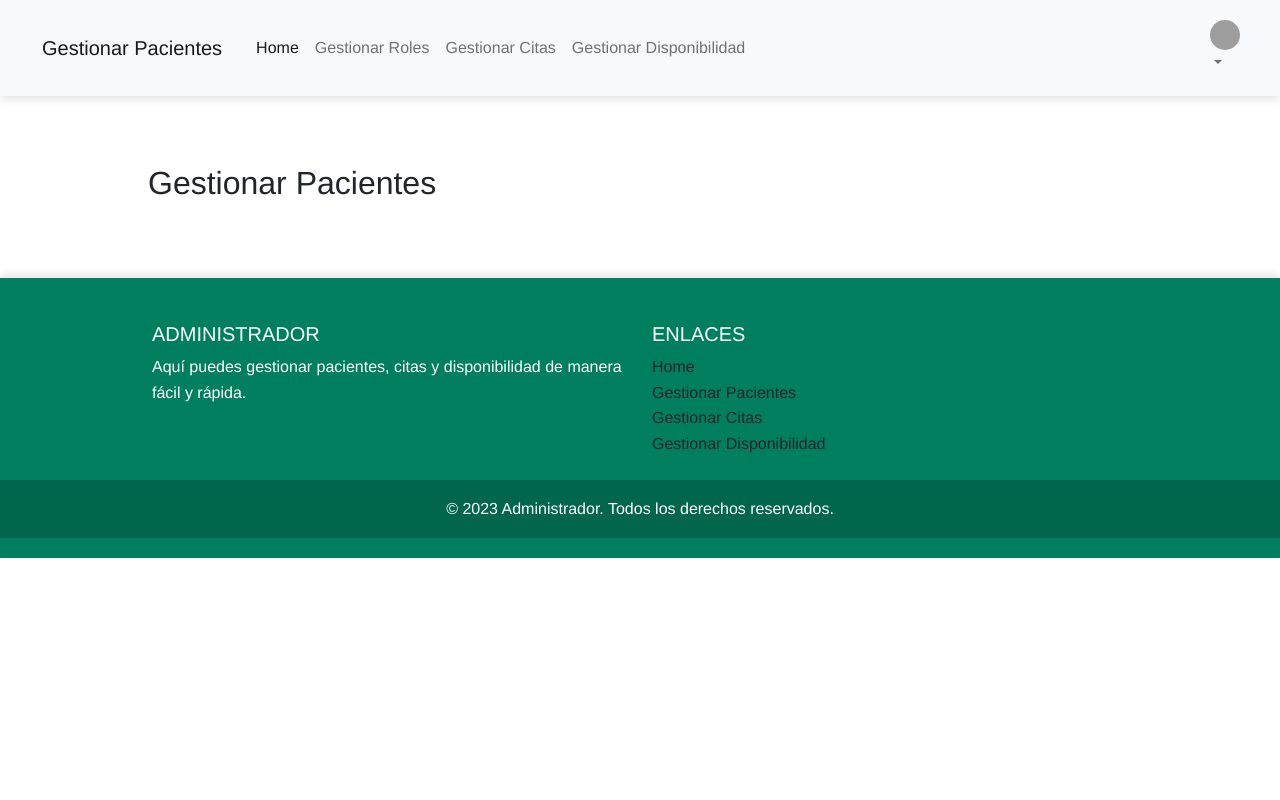
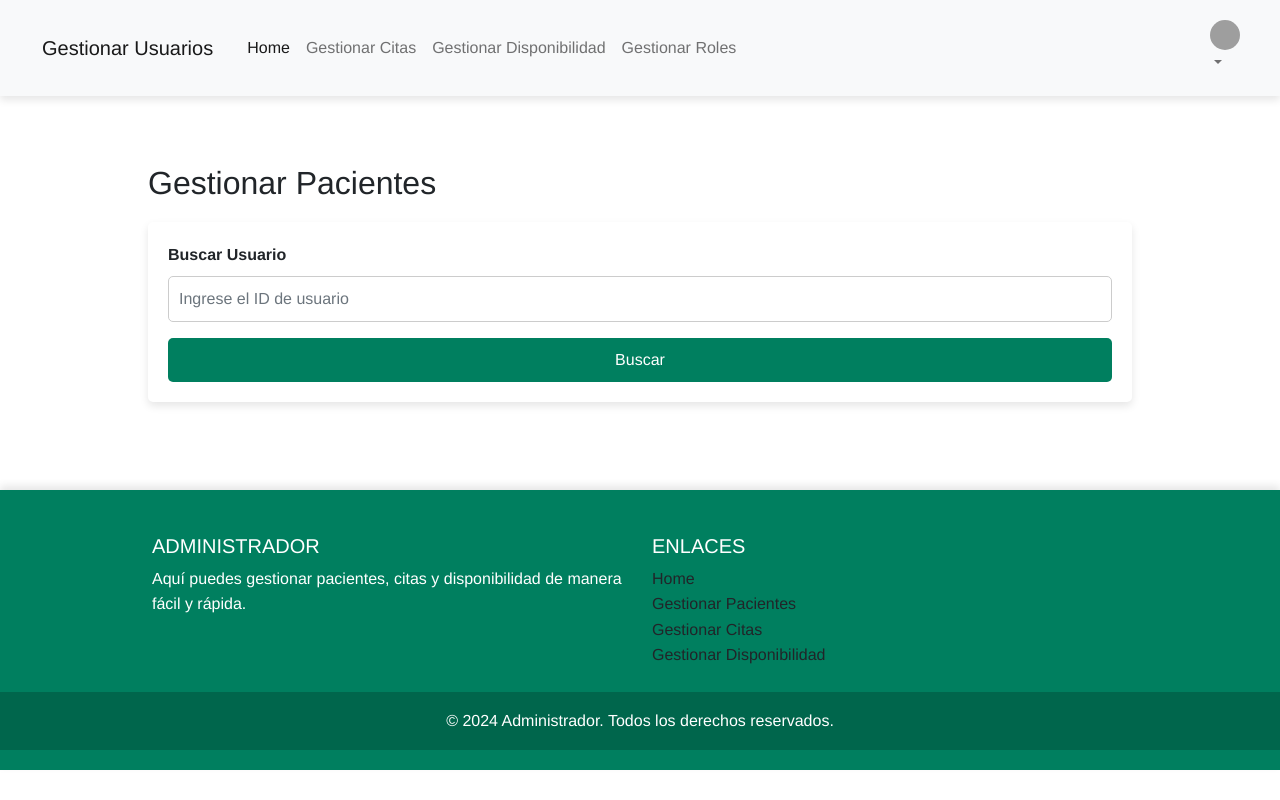
Before and after one commit to JuanNogueraA/GestionCitas, a PHP site: page /GestionPacientes.html in a window 1280 px wide. Run offline with PHP 8.4, Linux system fonts and the light colour scheme; grey boxes are pictures that could not be loaded.

Commit message:
consulta de datos usuario
se modico serch user para que json que da de respuesta de informacion extra

```diff
--- a/htmls/Administrador.html
+++ b/htmls/Administrador.html
@@ -32,7 +32,7 @@
                 <a class="nav-link active" aria-current="page" href="Administrador.html">Home</a>
               </li>
               <li class="nav-item">
-                <a class="nav-link" href="GestionPacientes.html">Gestionar Pacientes</a>
+                <a class="nav-link" href="GestionPacientes.html">Gestionar Usuarios</a>
               </li>
               <li class="nav-item">
                 <a class="nav-link" href="GestionCitas.html">Gestionar Citas</a>
@@ -86,7 +86,7 @@
                   <a href="AdminInicio.html" class="text-dark">Home</a>
                 </li>
                 <li>
-                  <a href="GestionPacientes.html" class="text-dark">Gestionar Pacientes</a>
+                  <a href="GestionPacientes.html" class="text-dark">Gestionar Usuarios</a>
                 </li>
                 <li>
                   <a href="GestionCitas.html" class="text-dark">Gestionar Citas</a>
--- a/htmls/GestionPacientes.html
+++ b/htmls/GestionPacientes.html
@@ -1,16 +1,19 @@
 <!DOCTYPE html>
 <html lang="en">
+
 <head>
     <meta charset="UTF-8">
     <meta name="viewport" content="width=device-width, initial-scale=1.0">
-    <link href="https://cdn.jsdelivr.net/npm/bootstrap@5.0.2/dist/css/bootstrap.min.css" rel="stylesheet" integrity="sha384-EVSTQN3/azprG1Anm3QDgpJLIm9Nao0Yz1ztcQTwFspd3yD65VohhpuuCOmLASjC" crossorigin="anonymous">
+    <link href="https://cdn.jsdelivr.net/npm/bootstrap@5.0.2/dist/css/bootstrap.min.css" rel="stylesheet"
+        integrity="sha384-EVSTQN3/azprG1Anm3QDgpJLIm9Nao0Yz1ztcQTwFspd3yD65VohhpuuCOmLASjC" crossorigin="anonymous">
     <link rel="stylesheet" href="HojasEstilo/general.css">
-    <title>Gestionar Pacientes</title>
+    <title>Gestionar Usuarios</title>
     <style>
         .avatar {
             display: flex;
             justify-content: center;
         }
+
         /* Estilos para la imagen dentro de .avatar */
         .avatar img {
             width: 30px;
@@ -19,11 +22,13 @@
         }
     </style>
 </head>
+
 <body>
     <nav class="navbar navbar-expand-lg navbar-light bg-light">
         <div class="container-fluid">
-            <a class="navbar-brand" href="#">Gestionar Pacientes</a>
-            <button class="navbar-toggler" type="button" data-bs-toggle="collapse" data-bs-target="#navbarNav" aria-controls="navbarNav" aria-expanded="false" aria-label="Toggle navigation">
+            <a class="navbar-brand" href="#">Gestionar Usuarios</a>
+            <button class="navbar-toggler" type="button" data-bs-toggle="collapse" data-bs-target="#navbarNav"
+                aria-controls="navbarNav" aria-expanded="false" aria-label="Toggle navigation">
                 <span class="navbar-toggler-icon"></span>
             </button>
             <div class="collapse navbar-collapse" id="navbarNav">
@@ -32,20 +37,22 @@
                         <a class="nav-link active" aria-current="page" href="Administrador.html">Home</a>
                     </li>
                     <li class="nav-item">
-                        <a class="nav-link" href="GestionRoles.html">Gestionar Roles</a>
-                    </li>
-                    <li class="nav-item">
                         <a class="nav-link" href="GestionCitas.html">Gestionar Citas</a>
                     </li>
                     <li class="nav-item">
                         <a class="nav-link" href="GestionDisponibilidad.html">Gestionar Disponibilidad</a>
                     </li>
+                    <li class="nav-item">
+                        <a class="nav-link" href="GestionRoles.html">Gestionar Roles</a>
+                    </li>
                 </ul>
                 <ul class="navbar-nav ms-auto">
                     <li class="nav-item dropdown">
-                        <a class="nav-link dropdown-toggle" href="#" id="userDropdown" role="button" data-bs-toggle="dropdown" aria-expanded="false">
+                        <a class="nav-link dropdown-toggle" href="#" id="userDropdown" role="button"
+                            data-bs-toggle="dropdown" aria-expanded="false">
                             <div class="avatar">
-                                <img src="https://static.vecteezy.com/system/resources/previews/005/005/840/non_2x/user-icon-in-trendy-flat-style-isolated-on-grey-background-user-symbol-for-your-web-site-design-logo-app-ui-illustration-eps10-free-vector.jpg" alt="User Avatar">
+                                <img src="https://static.vecteezy.com/system/resources/previews/005/005/840/non_2x/user-icon-in-trendy-flat-style-isolated-on-grey-background-user-symbol-for-your-web-site-design-logo-app-ui-illustration-eps10-free-vector.jpg"
+                                    alt="User Avatar">
                             </div>
                         </a>
                         <ul class="dropdown-menu dropdown-menu-end" aria-labelledby="userDropdown">
@@ -59,8 +66,23 @@
     </nav>
     <div class="container mt-5">
         <h2>Gestionar Pacientes</h2>
-        <!-- Add your form and other content here -->
+        <form id="searchUserForm">
+            <div class="mb-3">
+                <label for="id" class="form-label">Buscar Usuario</label>
+                <input type="text" class="form-control" id="id" placeholder="Ingrese el ID de usuario">
             </div>
+            <button type="submit" class="btn btn-primary">Buscar</button>
+        </form>
+        <div id="userDetails" class="mt-4" style="display: none;">
+            <h3>Detalles del Usuario</h3>
+            <p><strong>Nombre:</strong> <span id="displayname"></span></p>
+            <p><strong>Apellido:</strong> <span id="lastName"></span></p>
+            <p><strong>Dirección:</strong> <span id="AddressUser"></span></p>
+            <p><strong>Número:</strong> <span id="userNumber"></span></p>
+            <p><strong>email:</strong> <span id="email"></span></p>
+        </div>
+    </div>
+
     <footer class="footer text-center text-lg-start mt-5">
         <div class="container p-4">
             <div class="row">
@@ -90,12 +112,14 @@
             </div>
         </div>
         <div class="text-center p-3" style="background-color: rgba(0, 0, 0, 0.2);">
-            © 2023 Administrador. Todos los derechos reservados.
+            © 2024 Administrador. Todos los derechos reservados.
         </div>
     </footer>
-    <script src="https://cdn.jsdelivr.net/npm/bootstrap@5.0.2/dist/js/bootstrap.bundle.min.js" integrity="sha384-MrcW6ZMFYlzcLA8Nl+NtUVF0sA7MsXsP1UyJoMp4YLEuNSfAP+JcXn/tWtIaxVXM" crossorigin="anonymous"></script>
+    <script src="https://cdn.jsdelivr.net/npm/bootstrap@5.0.2/dist/js/bootstrap.bundle.min.js"
+        integrity="sha384-MrcW6ZMFYlzcLA8Nl+NtUVF0sA7MsXsP1UyJoMp4YLEuNSfAP+JcXn/tWtIaxVXM"
+        crossorigin="anonymous"></script>
     <script>
-        document.getElementById('logout-link').addEventListener('click', function(event) {
+        document.getElementById('logout-link').addEventListener('click', function (event) {
             event.preventDefault();
             if (confirm('¿Desea salir de la sesión?')) {
                 fetch('logout.php', {
@@ -105,6 +129,34 @@
                 });
             }
         });
+
+        document.getElementById('searchUserForm').addEventListener('submit', function (event) {
+            event.preventDefault();
+            const id = document.getElementById('id').value;
+
+            fetch('searchUser.php', {
+                method: 'POST',
+                headers: {
+                    'Content-Type': 'application/x-www-form-urlencoded'
+                },
+                body: 'id=' + encodeURIComponent(id)
+            })
+                .then(response => response.json())
+                .then(data => {
+                    if (data.status === 'success') {
+                        document.getElementById('displayname').innerText = data.user.name;
+                        document.getElementById('lastName').innerText = data.user.lastname;
+                        document.getElementById('AddressUser').innerText = data.user.address;
+                        document.getElementById('userNumber').innerText = data.user.phone;
+                        document.getElementById('email').innerText = data.user.email;
+                        document.getElementById('userDetails').style.display = 'block';
+                    } else {
+                        alert(data.message);
+                    }
+                })
+                .catch(error => console.error('Error:', error));
+        });
     </script>
 </body>
+
 </html>
--- a/htmls/GestionRoles.html
+++ b/htmls/GestionRoles.html
@@ -118,7 +118,7 @@
             </div>
         </div>
         <div class="text-center p-3" style="background-color: rgba(0, 0, 0, 0.2);">
-            © 2023 Administrador. Todos los derechos reservados.
+            © 2024 Administrador. Todos los derechos reservados.
         </div>
     </footer>
     <script src="https://cdn.jsdelivr.net/npm/bootstrap@5.0.2/dist/js/bootstrap.bundle.min.js" integrity="sha384-MrcW6ZMFYlzcLA8Nl+NtUVF0sA7MsXsP1UyJoMp4YLEuNSfAP+JcXn/tWtIaxVXM" crossorigin="anonymous"></script>
--- a/htmls/searchUser.php
+++ b/htmls/searchUser.php
@@ -90,7 +90,11 @@ try {
                 $user = $result->fetch_assoc();
                 echo json_encode(['status' => 'success', 'user' => [
                     'name' => $user['nombres'], // Ensure 'nombres' is the correct column name for the user's name
-                    'role' => $user['rol'] // Ensure 'rol' is the correct column name for the role
+                    'role' => $user['rol'], // Ensure 'rol' is the correct column name for the role
+                    'lastname' => $user['apellidos'], // Ensure 'apellidos' is the correct column name for the user's last name
+                    'address' => $user['direccion'], // Ensure 'direccion' is the correct column name for the address
+                    'email' => $user['correo'], // Ensure 'correo' is the correct column name for the email
+                    'phone' => $user['telefono'] // Ensure 'telefono' is the correct column name for the phone
                 ]]);
             } else {
                 throw new Exception('Usuario no encontrado');
```
Lines whose indentation alone changed are shown as unchanged.
